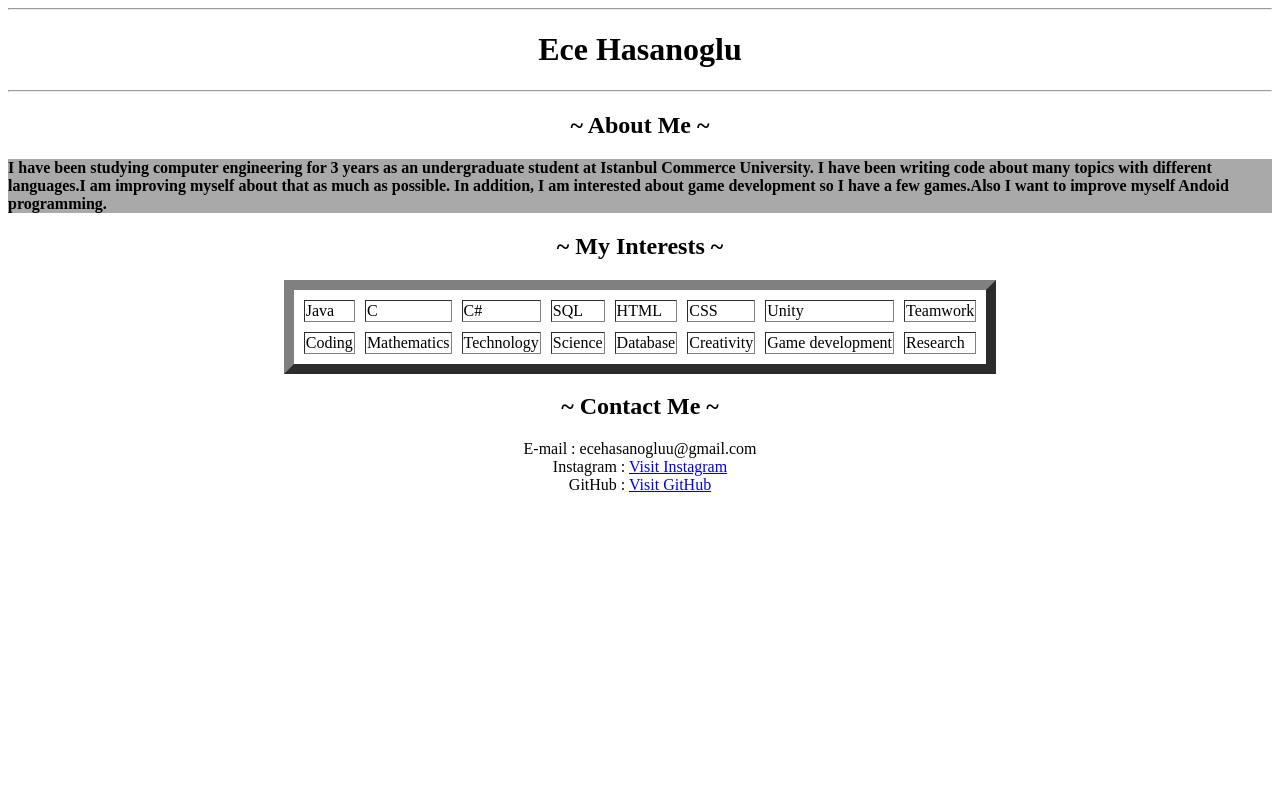
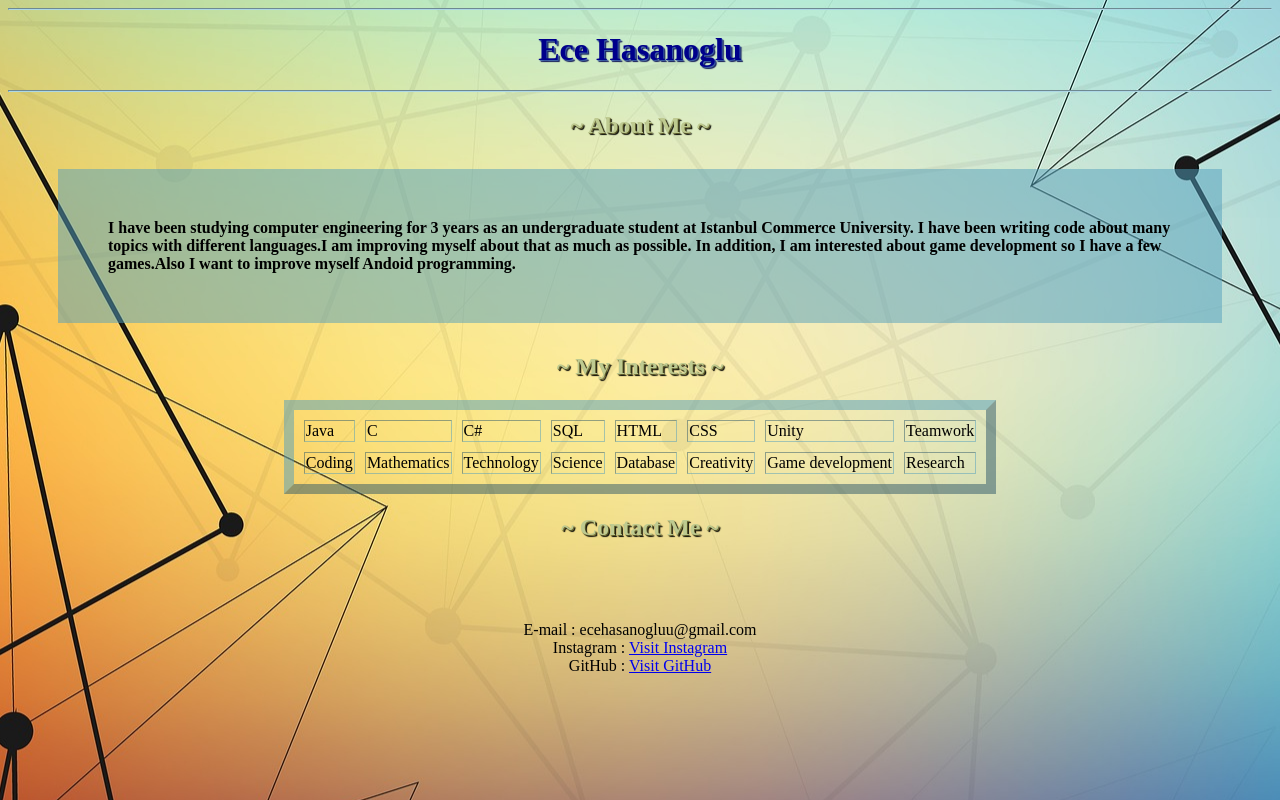
Before and after one commit to ece-ece/ecehasanoglu, a plain HTML site: page index.html in a window 1280 px wide. Drawn offline with Linux system fonts and the light colour scheme.

Commit message:
Add files via upload

```diff
--- a/index.html
+++ b/index.html
@@ -1,6 +1,7 @@
 <!DOCTYPE html>
 <html lang="en">
 <head>
+    <link rel="stylesheet" href="style.css">
     <meta charset="UTF-8">
     <meta http-equiv="X-UA-Compatible" content="IE=edge">
     <meta name="viewport" content="width=device-width, initial-scale=1.0">
@@ -10,12 +11,13 @@
     <hr>
     <center><h1>Ece Hasanoglu</h1></center>
     <hr/>
+    <div id="div1">
         <h2>
             <center>~ About Me ~</center>
 
          </h2>
         <b>
-        <p style="background-color:darkgray;" >
+            <p  style="background: rgba(83, 159, 189, 0.5);;">
                 I have been studying computer engineering for 3 years
                 as an undergraduate student at Istanbul Commerce University.
                 I have been writing code about many topics with different
@@ -61,6 +63,8 @@
 
             </p>
         </center>
+    </div>
+
 
 
 
--- /dev/null
+++ b/style.css
@@ -0,0 +1,30 @@
+body{
+    background-image: url("background.jpg");
+    background-repeat: no-repeat;
+  background-position:center;
+
+
+}
+table{
+
+    border-color: rgba(83, 159, 189, 0.5);
+}
+
+hr{
+    border-color: lightblue;
+
+}
+p{
+    padding: 50px 50px 50px 50px;
+    margin: 30px 50px 30px 50px;
+}
+h1{
+    color:darkblue ;
+    text-shadow: 1px 1px 1px rgb(60, 96, 170),
+               2px 2px 1px rgb(19, 23, 82);
+}
+h2{
+    color: rgb(190, 202, 144);
+    text-shadow: 1px 1px 1px rgb(100, 99, 46),
+               2px 2px 1px rgb(0, 0, 0);
+}
```
Also changed, not shown: background.jpg (added). Lines whose indentation alone changed are shown as unchanged.
